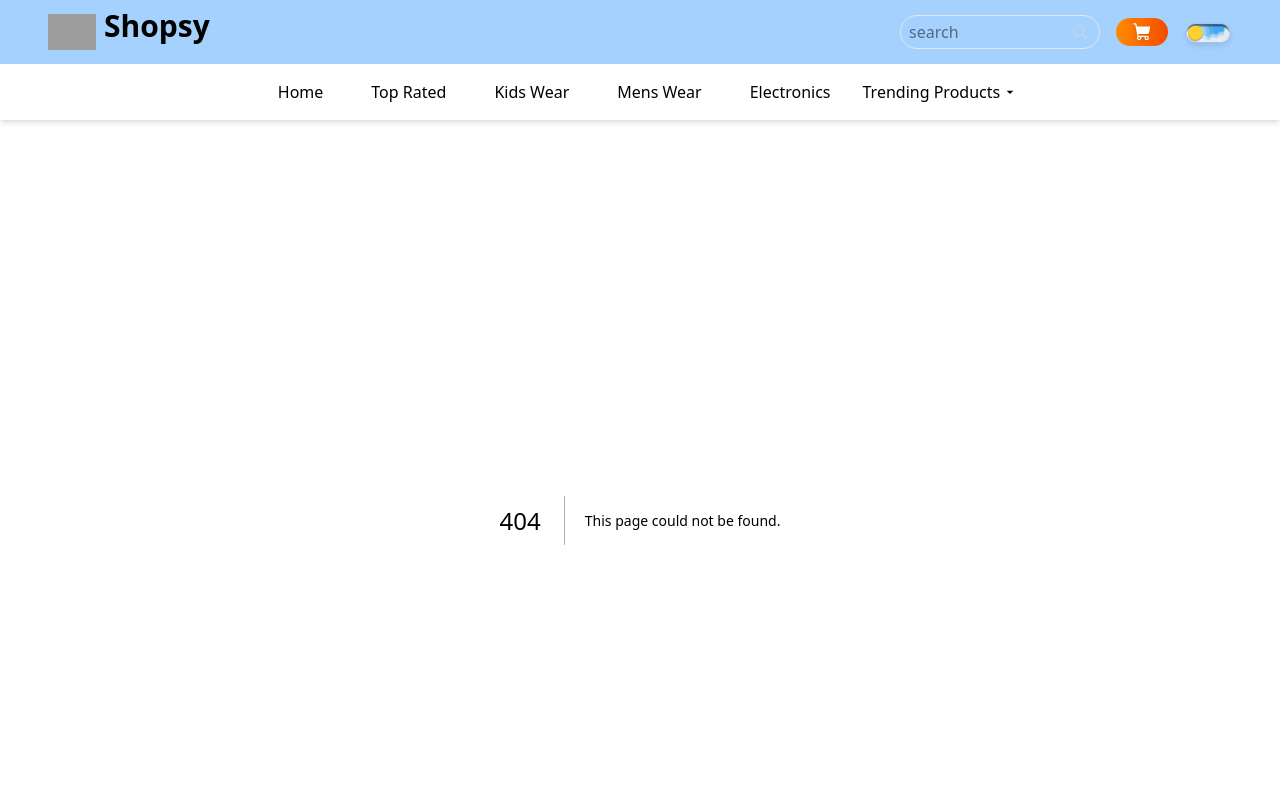
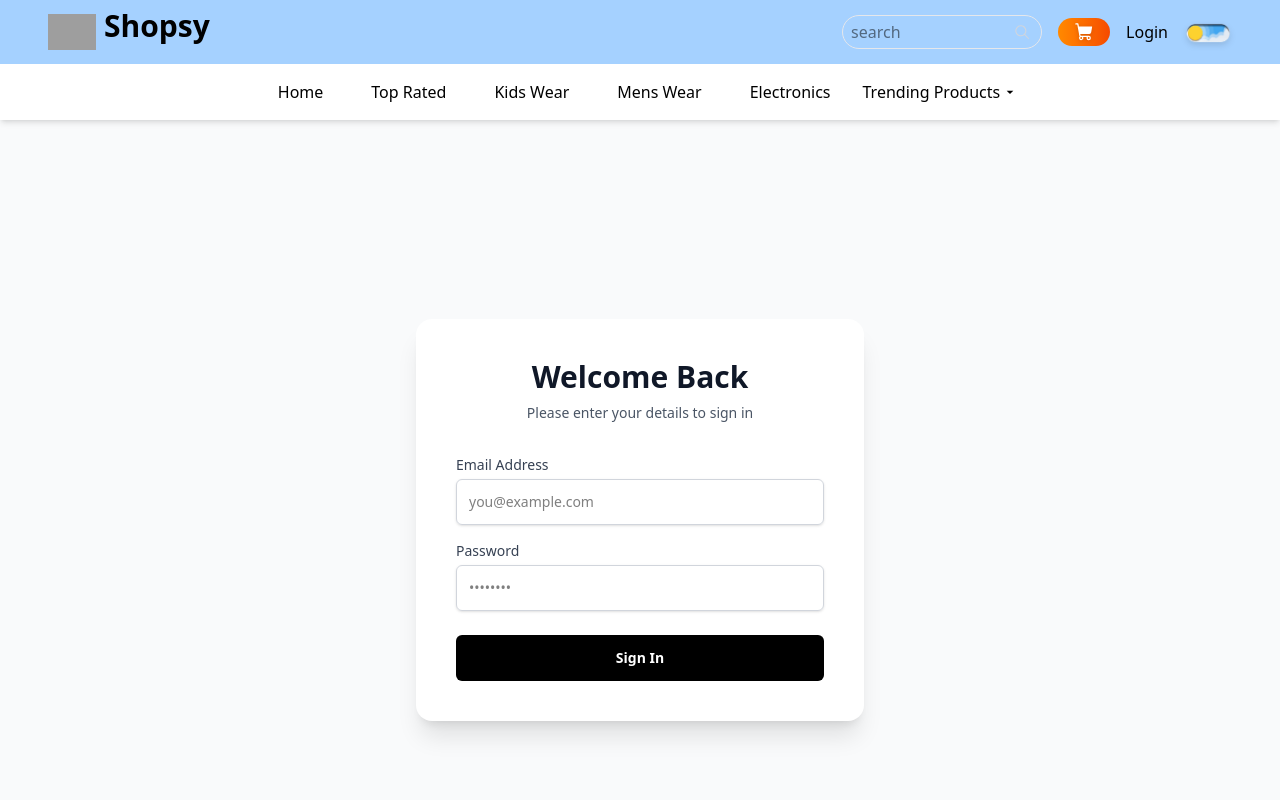
Before and after one commit to neharepos/e-commerce-website, a Next.js app: page /login in a window 1280 px wide. Before the commit this address had no page. Shown: the top 800 px of the page. Built offline with nearby package versions, Linux system fonts and the light colour scheme; grey boxes are pictures that could not be loaded.

Commit message:
fixed few issues

```diff
--- /dev/null
+++ b/app/(auth)/login/page.tsx
@@ -0,0 +1,64 @@
+"use client";
+import React, { useState } from 'react';
+
+const LoginPage = () => {
+  const [email, setEmail] = useState("");
+  const [password, setPassword] = useState("");
+
+  const handleSubmit = (e: React.FormEvent) => {
+    e.preventDefault();
+    console.log("Logging in with:", { email, password });
+    // Here is where you would call your Auth API
+  };
+
+  return (
+    <div className="min-h-screen flex items-center justify-center bg-gray-50 dark:bg-gray-900 px-4">
+      <div className="max-w-md w-full space-y-8 p-10 bg-white dark:bg-gray-800 rounded-2xl shadow-xl">
+        <div className="text-center">
+          <h2 className="text-3xl font-extrabold text-gray-900 dark:text-white">
+            Welcome Back
+          </h2>
+          <p className="mt-2 text-sm text-gray-600 dark:text-gray-400">
+            Please enter your details to sign in
+          </p>
+        </div>
+
+        <form className="mt-8 space-y-6" onSubmit={handleSubmit}>
+          <div className="space-y-4">
+            <div>
+              <label className="block text-sm font-medium text-gray-700 dark:text-gray-300">Email Address</label>
+              <input
+                type="email"
+                required
+                className="mt-1 block w-full px-3 py-3 border border-gray-300 rounded-md shadow-sm focus:outline-none focus:ring-black focus:border-black sm:text-sm dark:bg-gray-700 dark:border-gray-600"
+                placeholder="you@example.com"
+                value={email}
+                onChange={(e) => setEmail(e.target.value)}
+              />
+            </div>
+            <div>
+              <label className="block text-sm font-medium text-gray-700 dark:text-gray-300">Password</label>
+              <input
+                type="password"
+                required
+                className="mt-1 block w-full px-3 py-3 border border-gray-300 rounded-md shadow-sm focus:outline-none focus:ring-black focus:border-black sm:text-sm dark:bg-gray-700 dark:border-gray-600"
+                placeholder="••••••••"
+                value={password}
+                onChange={(e) => setPassword(e.target.value)}
+              />
+            </div>
+          </div>
+
+          <button
+            type="submit"
+            className="group relative w-full flex justify-center py-3 px-4 border border-transparent text-sm font-bold rounded-md text-white bg-black hover:bg-gray-800 focus:outline-none focus:ring-2 focus:ring-offset-2 focus:ring-black transition-all"
+          >
+            Sign In
+          </button>
+        </form>
+      </div>
+    </div>
+  );
+};
+
+export default LoginPage;
--- a/app/Products/[category]/item/[id]/page.tsx
+++ b/app/Products/[category]/item/[id]/page.tsx
@@ -27,6 +27,10 @@ export default async function ProductDetailPage({ params }: { params: { id: stri
              <button className="bg-black text-white px-10 py-3 rounded-full hover:bg-gray-800">
                 Add to Cart
              </button>
+
+             <button className=" ml-8 bg-black text-white px-10 py-3 rounded-full hover:bg-gray-800">
+                Buy Now
+             </button>
           </div>
        </div>
     </div>
--- a/app/Products/[category]/page.tsx
+++ b/app/Products/[category]/page.tsx
@@ -1,26 +1,24 @@
 "use client";
 import { useParams } from "next/navigation";
 import { useState } from "react";
-import Link from "next/link"; // Added for sorting state
+import Link from "next/link";
 import { ProductsData } from "../../data/products/page";
 
 const CategoryPage = () => {
   const { category } = useParams();
-  const [sortBy, setSortBy] = useState("default"); // New state to track order
+  const [sortBy, setSortBy] = useState("default");
 
   const categoryName = Array.isArray(category) ? category[0] : category;
 
-  // 1. Filter first
   const filteredProducts = ProductsData.filter(
-    (item) => item.category.toLowerCase() === categoryName?.toLowerCase()
+    (item) => item.category.toLowerCase() === categoryName?.toLowerCase(),
   );
 
-  // 2. Order/Sort the filtered results
   const orderedProducts = [...filteredProducts].sort((a, b) => {
     if (sortBy === "price-low") return Number(a.price) - Number(b.price);
     if (sortBy === "price-high") return Number(b.price) - Number(a.price);
     if (sortBy === "rating") return b.rating - a.rating;
-    return 0; // Default (original data order)
+    return 0;
   });
 
   return (
@@ -30,7 +28,6 @@ const CategoryPage = () => {
           {categoryName?.replace("-", " ")} Collection
         </h1>
 
-        {/* Sorting Dropdown */}
         <select
           className="border p-2 rounded-md bg-white dark:bg-gray-800 outline-none text-sm"
           onChange={(e) => setSortBy(e.target.value)}
@@ -43,23 +40,22 @@ const CategoryPage = () => {
       </div>
 
       <div className="grid grid-cols-1 sm:grid-cols-2 md:grid-cols-3 lg:grid-cols-4 gap-8">
-
-
         {orderedProducts.map((product) => (
           <Link
             key={product.id}
-    href={`/Products/${categoryName}/item/${product.id}`} // This creates the path /product/123
+            href={`/Products/${categoryName}/item/${product.id}`}
             className="group flex flex-col h-full cursor-pointer"
           >
-
             <div key={product.id} className="group flex flex-col h-full">
-            {/* ... keep your existing image and info UI here ... */}
               <div className="relative aspect-square overflow-hidden rounded-lg bg-gray-100 mb-4">
-               <img src={product.img.src} alt={product.title} className="h-full w-full object-cover" />
+                <img
+                  src={product.img.src}
+                  alt={product.title}
+                  className="h-full w-full object-cover"
+                />
               </div>
               <h3 className="text-sm font-medium">{product.title}</h3>
               <p className="font-bold">₹{product.price}</p>
-
             </div>
           </Link>
         ))}
--- a/app/Products/best-selling/page.tsx
+++ b/app/Products/best-selling/page.tsx
@@ -35,14 +35,14 @@ const BestSellingPage = () => {
 
             <h3 className="font-bold text-lg line-clamp-1">{product.title}</h3>
             <div className="flex justify-between items-center mt-2">
-              <p className="text-xl font-bold text-gray-900">₹{product.price}</p>
+              <p className="text-xl font-bold text-gray-700">₹{product.price}</p>
               <div className="flex items-center gap-1">
                 <IoStarSharp className="text-yellow-400" />
                 <span className="text-sm font-semibold">{product.rating}</span>
               </div>
             </div>
 
-            <button className="w-full mt-4 bg-black text-white py-2 rounded-lg opacity-0 group-hover:opacity-100 transition-opacity duration-300">
+            <button className="w-full mt-4 bg-black text-white py-2 rounded-lg opacity-50 group-hover:opacity-100 transition-opacity duration-300">
               Add to Cart
             </button>
           </div>
--- a/app/Products/top-rated/page.tsx
+++ b/app/Products/top-rated/page.tsx
@@ -9,13 +9,13 @@ const TopRatedPage = () => {
     .sort((a, b) => b.rating - a.rating);
 
   return (
-    <div className="pt-24 px-4 container mx-auto min-h-screen pb-6">
+    <div className="pt-24 px-4 container mx-auto min-h-screen pb-6 pl-12 pr-12">
       <h1 className="text-3xl font-bold mb-8 border-b pb-4">Top Rated Collection</h1>
 
       <div className="grid grid-cols-1 sm:grid-cols-2 md:grid-cols-3 lg:grid-cols-4 gap-8">
         {topProducts.map((product) => (
           <div key={product.id} className="group border rounded-xl p-3 hover:shadow-lg transition-all">
-            <div className="aspect-[3/4] overflow-hidden rounded-lg mb-4">
+            <div className="aspect-3/4 overflow-hidden rounded-lg mb-4">
               <img
                 src={product.img.src}
                 alt={product.title}
--- a/components/Navbar/Navbar.tsx
+++ b/components/Navbar/Navbar.tsx
@@ -3,6 +3,7 @@ import { GoSearch } from "react-icons/go";
 import { PiShoppingCartFill } from "react-icons/pi";
 import DarkMode from "./DarkMode";
 import { MdArrowDropDown } from "react-icons/md";
+import Link from "next/link";
 
 // ... (Keep your Menu and DropdownLinks arrays)
 const Menu = [
@@ -87,6 +88,10 @@ const Navbar = ({ handleOrderPopup }) => {
               <PiShoppingCartFill className="text-xl text-white drop-shadow-sm cursor-pointer" />
             </button>
 
+            <Link href="/login" className="hover:text-primary transition-colors">
+  Login
+</Link>
+
             {/* Darkmode switch */}
             <div>
               <DarkMode />
```
Also changed, not shown: app/(auth)/signup/page.tsx (added). Lines whose indentation alone changed are shown as unchanged.
